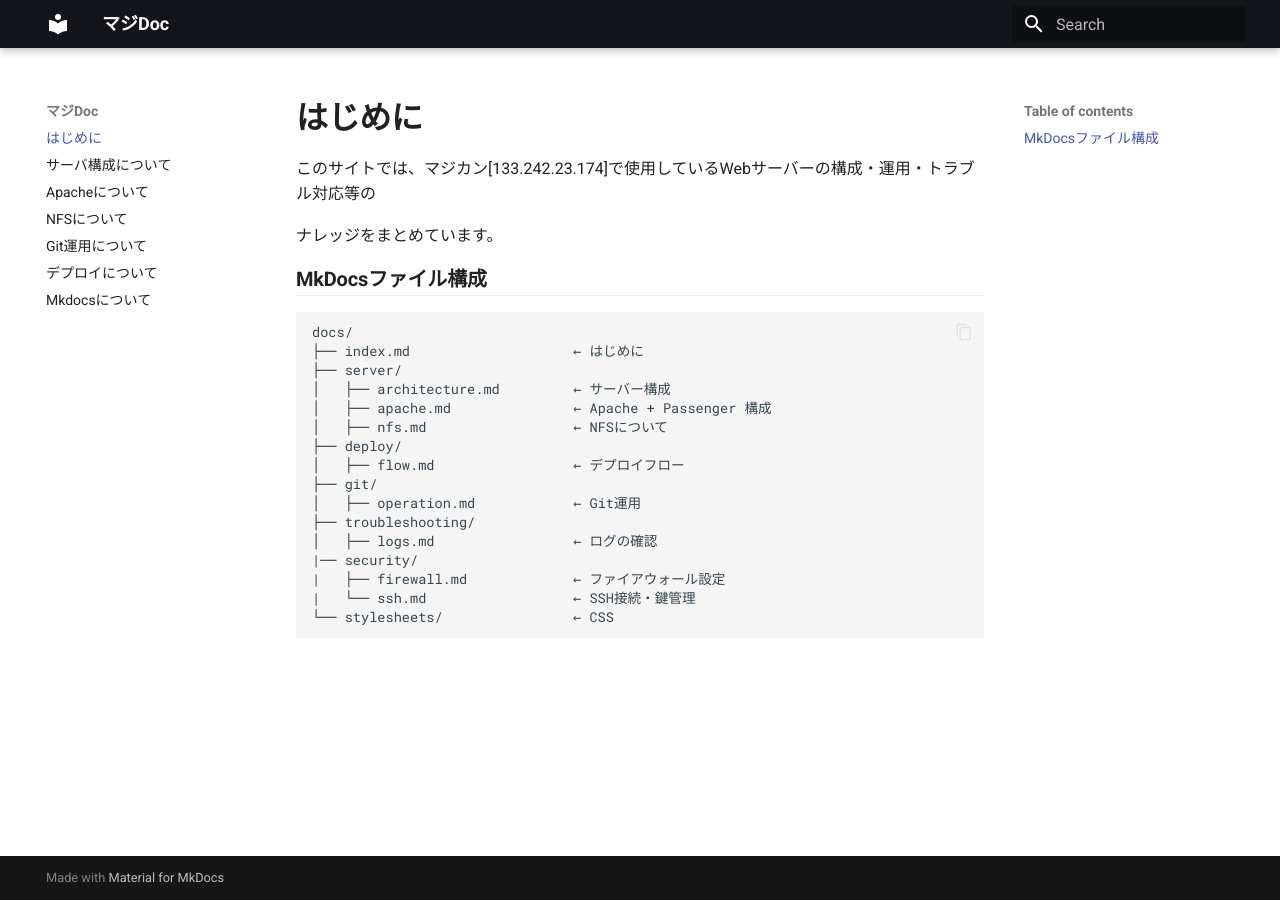
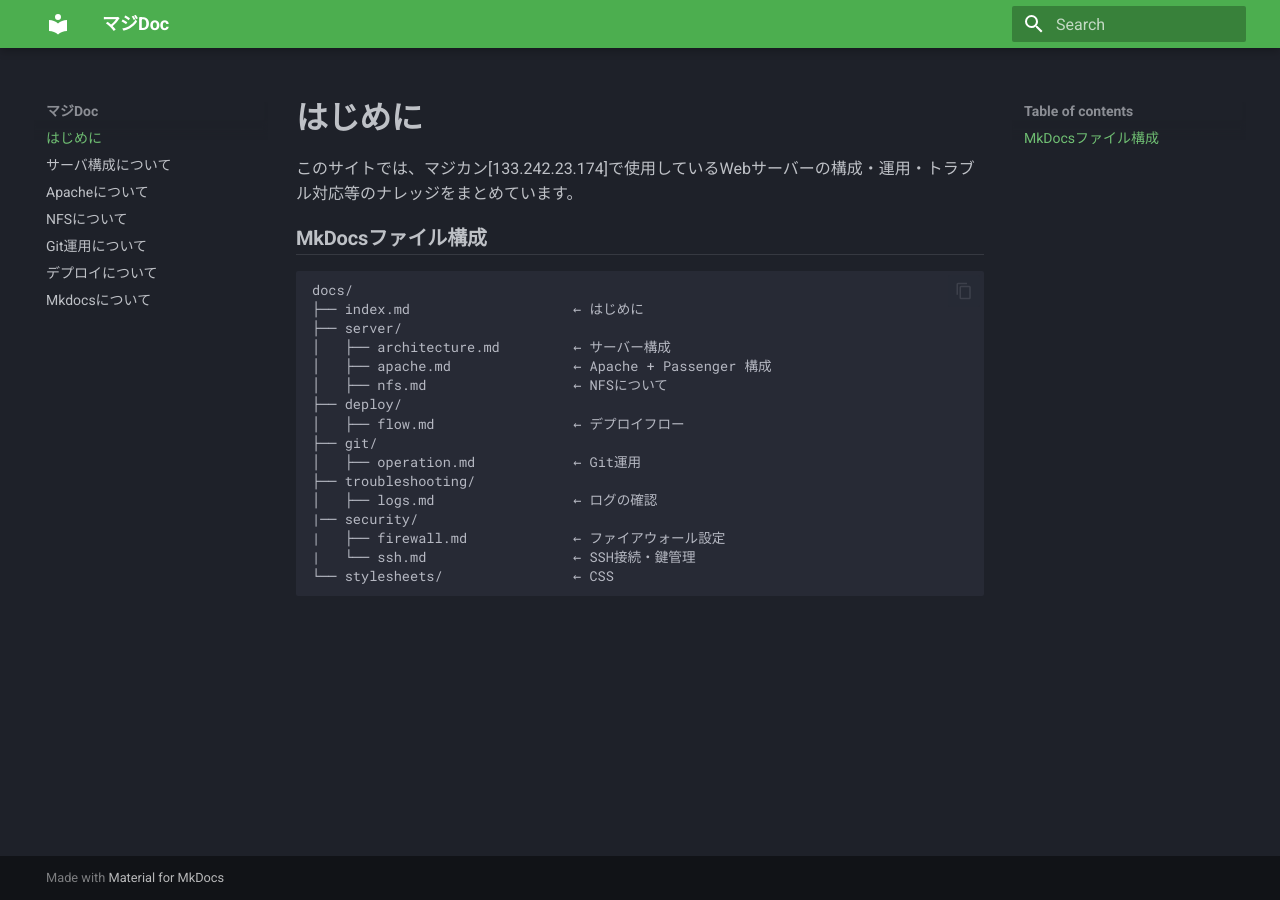
Before and after one commit to kasagi-e-grid/kasagi_MkDocs, an MkDocs documentation site: the page built from docs/index.md, in a window 1280 px wide. Built offline with MkDocs 1.6.1 and Material for MkDocs 9.7.7, drawn with Linux system fonts in a browser that asks for light colours; comment, search, counter and statistics services are not loaded.

Commit message:
スタイルの修正等

```diff
--- a/docs/index.md
+++ b/docs/index.md
@@ -1,8 +1,6 @@
 #　はじめに
 
-このサイトでは、マジカン[133.242.23.174]で使用しているWebサーバーの構成・運用・トラブル対応等の
-
-ナレッジをまとめています。
+このサイトでは、マジカン[133.242.23.174]で使用しているWebサーバーの構成・運用・トラブル対応等のナレッジをまとめています。
 
 ### MkDocsファイル構成
 
--- a/docs/stylesheets/extra.css
+++ b/docs/stylesheets/extra.css
@@ -1,5 +1,5 @@
 h1  {
-  color: #000000de !important;
+  color: #E2E4E9D1 !important;
   font-weight: bold !important;
   margin: 0 !important;
 }
--- a/mkdocs.yml
+++ b/mkdocs.yml
@@ -3,15 +3,9 @@
 theme:
   name: material
   palette:
-    - scheme: default
-      primary: black
-      accent: indigo
     - scheme: slate
-      primary: deep purple
+      primary: green
       accent: lime
-  toggle:
-    icon: material/weather-night
-    name: ダークモードに切り替え
   features:
     - content.code.copy
 
```
